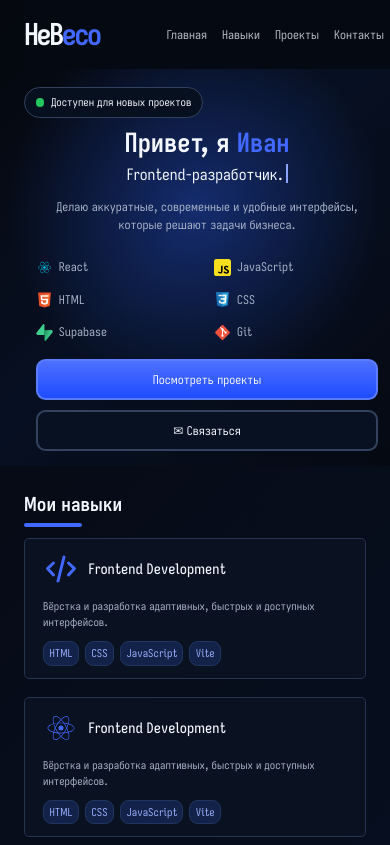
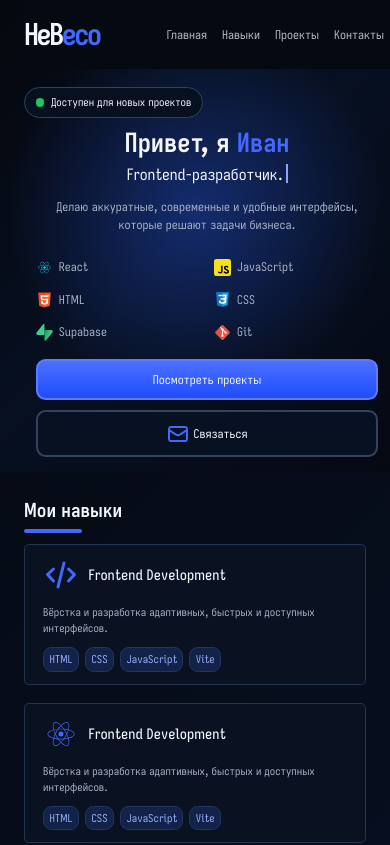
Before and after one commit to He8eco/portfolio, a React app: page / in a window 390 px wide. Shown: the top 845 px of the page. Built offline with nearby package versions, Linux system fonts and the light colour scheme; the HTML template or start-up script is replaced by a standard one.

Commit message:
refactor: vercelv8

```diff
--- a/src/App.css
+++ b/src/App.css
@@ -128,7 +128,14 @@ nav a:hover {
   margin-top: 3em;
 }
 
+.button-contact img {
+  width: 2em;
+  margin-right: 0.25em;
+}
+
 .button-contact {
+  display: flex;
+  align-items: center;
   padding: 0.8em;
   font-size: 2em;
   background-color: #081121;
@@ -555,7 +562,7 @@ nav a:hover {
   }
 
   .button-contact {
-    text-align: center;
+    justify-content: center;
   }
 
   .section {
--- a/src/components/HeroSection.jsx
+++ b/src/components/HeroSection.jsx
@@ -5,6 +5,7 @@ import html from '../assets/images/icons/html.svg'
 import js from '../assets/images/icons/js.svg'
 import supabase from '../assets/images/icons/sb.svg'
 import react from '../assets/images/icons/react.svg'
+import mail from '../assets/images/icons/mail.svg'
 
 export function HeroSection() {
   const skills = [
@@ -48,7 +49,7 @@ export function HeroSection() {
           Посмотреть проекты
         </a>
         <a href="#contacts" className="button-contact">
-          ✉ Связаться
+          <img src={mail} alt="" /> Связаться
         </a>
       </div>
     </section>
```
